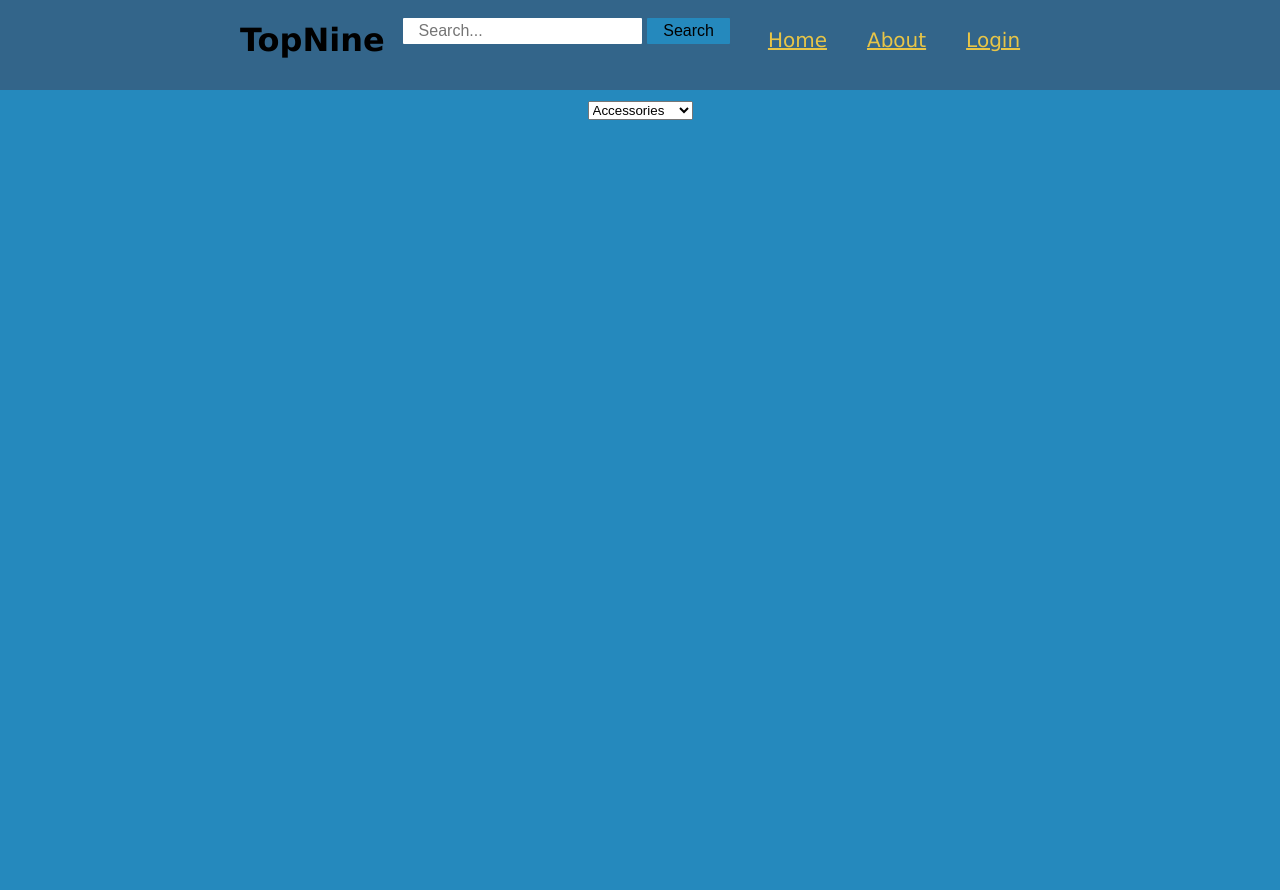
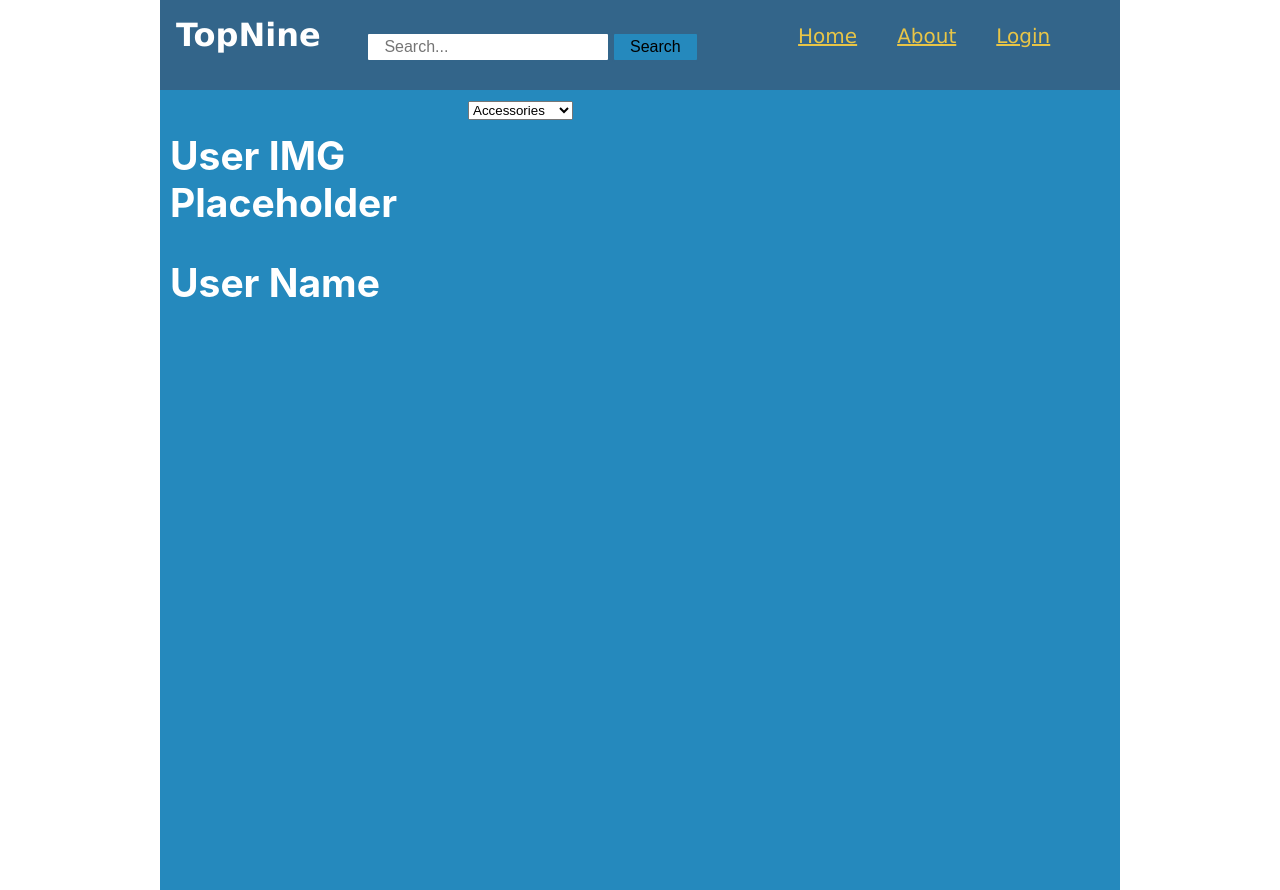
Before and after one commit to Build-Week-My-Top-Nine/Front-End, a React (Create React App) app in the folder top-nine/: page / in a window 1280 px wide. Built offline with nearby package versions, Linux system fonts and the light colour scheme.

Commit message:
Adjusted some styling on the nav bar and welcome page

```diff
--- a/top-nine/src/App.css
+++ b/top-nine/src/App.css
@@ -1,6 +1,8 @@
 .App {
   text-align: center;
   font-family: Verdana, Geneva, sans-serif;
+  margin: 0 auto;
+  width: 75%;
 }
 
 .App-body {
@@ -43,13 +45,14 @@
   border: 2px solid #33658a;
   border-radius: 3px;
   margin-right: 0;
+  width: 13rem;
 }
-.NavLink {
-  color: #e8c547;
-  padding: 20px;
-  font-size: 20px;
-  align-self: center;
+
+.searchform {
+  width: 60rem;
+  margin-top: 1rem;
 }
+
 .Form {
   background-color: white;
   margin-top: 20px;
@@ -59,6 +62,19 @@
   padding: 20px;
   padding-top: 40px;
 }
+
+.Nav {
+  width: 100%;
+  margin-top: 1.5rem;
+}
+
+.NavLink {
+  color: #e8c547;
+  padding: 20px;
+  font-size: 20px;
+  align-self: center;
+}
+
 .Field {
   margin: auto;
   margin-top: 15px;
@@ -75,3 +91,8 @@
   padding: 20px;
   font-weight: bold;
 }
+
+.user-topnine {
+  width: 100%;
+  display: flex;
+}
--- a/top-nine/src/App.js
+++ b/top-nine/src/App.js
@@ -7,6 +7,7 @@ import { BrowserRouter as Router, Route, NavLink } from "react-router-dom";
 import About from './components/WelcomePage'
 import WelcomePage from './components/WelcomePage'
 import Accessories from './components/categories/accessories/AccessoriesCard'
+import Nav from './components/Nav'
 
 
 const NavBg = styled.header`
@@ -14,23 +15,20 @@ const NavBg = styled.header`
   height: 90px;
 `;
 
+const LogoH1 = styled.h1`
+  color: white;
+  margin: 1rem;
+`
+
 function App() {
   return (
     <div className="App">
       <NavBg>
         <header className="App-header">
-          <h1>TopNine</h1>
+          <LogoH1>TopNine</LogoH1>
           <SearchForm />
-            <NavLink className="NavLink" to="/">
-              Home
-            </NavLink>
-            <NavLink className="NavLink" to="/About">
-              About
-            </NavLink>
-            <NavLink className="NavLink" to="/Login">
-              Login
-            </NavLink>
-            </header>
+            <Nav />
+        </header>
       </NavBg>
 
       <body className="App-body">
--- a/top-nine/src/components/Nav.js
+++ b/top-nine/src/components/Nav.js
@@ -1,12 +1,9 @@
-import React from 'react';
-import { Route } from 'react-router-dom'
+import React from 'react'
+import { NavLink } from 'react-router-dom'
 
-export default function Nav() {
+export default function Nav(){
     return (
-        <NavBg>
-        <header className="App-header">
-          <h1>TopNine</h1>
-          <SearchForm />
+        <div className="Nav">
             <NavLink className="NavLink" to="/">
               Home
             </NavLink>
@@ -16,7 +13,6 @@ export default function Nav() {
             <NavLink className="NavLink" to="/Login">
               Login
             </NavLink>
-            </header>
-        </NavBg>
+        </div>
     )
 }
--- a/top-nine/src/components/SearchForm.js
+++ b/top-nine/src/components/SearchForm.js
@@ -6,7 +6,7 @@ import { Button } from 'reactstrap';
 function SearchForm() {
     return (
         <>
-        <Form>
+        <Form className="searchform">
             <Field type="text" name="search" placeholder="Search..." className="search-field" />
             <Button className="search-button">Search</Button>
         </Form>
--- a/top-nine/src/components/WelcomePage.js
+++ b/top-nine/src/components/WelcomePage.js
@@ -1,8 +1,15 @@
 import React, { useState } from 'react';
 import { NavLink } from 'react-router-dom';
 import { Form, Field, withFormik } from 'formik';
+import styled from 'styled-components';
 
 import Accessories from './categories/accessories/AccessoriesCard'
+
+const UserSideDiv = styled.div`
+    text-align: left;
+    width: 30%;
+    margin: 10px;
+`
 
 function WelcomePage(props) {
     console.log(props, "Props")
@@ -15,7 +22,10 @@ function WelcomePage(props) {
 
     return (
         <section className="user-topnine">
-            <div className="user-sidebar"></div>
+            <UserSideDiv className="user-sidebar">
+                <h1>User IMG Placeholder</h1>
+                <h2>User Name</h2>
+            </UserSideDiv>
             <div className="user-cat">
                 <Form>
                     <Field component="select" name="user-active-cat" className="cat-select">
```
